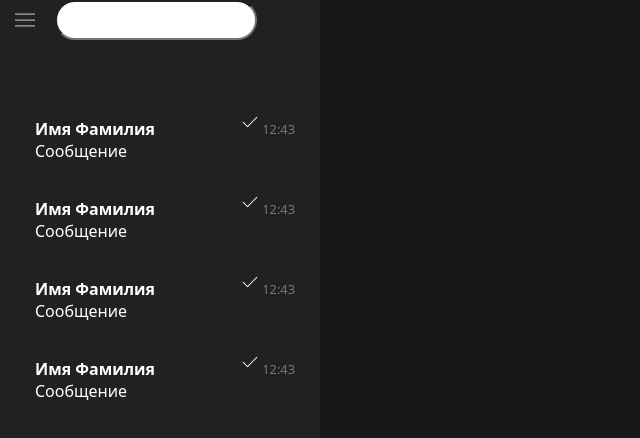
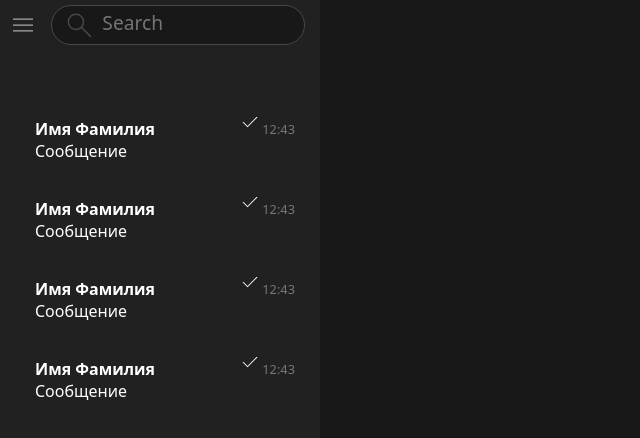
Before and after one commit to Fireball11/social, a React (Create React App) app: page / in a window 1280 px wide. Shown: the top 438 px of the page, without its empty margins (0-640 px from the left). Built offline with nearby package versions, Linux system fonts and the light colour scheme.

Commit message:
Updating search input

```diff
--- a/src/components/Sidebar.module.css
+++ b/src/components/Sidebar.module.css
@@ -11,7 +11,7 @@
 .ListHeader {
     height: 100px;
     display: flex;
-
+    padding: 5px 0;
 }
 
 .menuIcon {
--- a/src/components/UI/Search/Search.jsx
+++ b/src/components/UI/Search/Search.jsx
@@ -3,7 +3,7 @@ import classes from "./Search.module.css";
 
 const Search = () => {
     return (
-        <input type="search" name="" id="" className={classes.Search}/>
+        <input type="search" name="" id="" className={classes.Search} placeholder='Search'/>
     )
 }
 
--- a/src/components/UI/Search/Search.module.css
+++ b/src/components/UI/Search/Search.module.css
@@ -1,6 +1,25 @@
 .Search {
-    /* width: 100%; */
+    width: 90%;
     height: 40px;
     margin: 0 10px;
     border-radius: 20px;
+
+    background-color: #181818;
+    border: .5px solid #474747;
+
+    background-image: url("./search_FILL0_wght200_GRAD0_opsz24.svg");
+    background-position: 10px center;
+    background-repeat: no-repeat;
+    background-size: 35px;
 }
+
+.Search::placeholder {
+    padding-left: 50px;
+    font-size: 1.2rem;
+}
+
+/* .Search::before{
+    content: url(./search_FILL0_wght200_GRAD0_opsz24.svg);
+    width: 10px;
+    background-image: url('./search_FILL0_wght200_GRAD0_opsz24.svg');
+} */
```
Also changed, not shown: src/components/UI/icons/SearchIcon.jsx (added, +16 -0 lines), src/components/UI/Search/search_FILL0_wght200_GRAD0_opsz24.svg (added).
